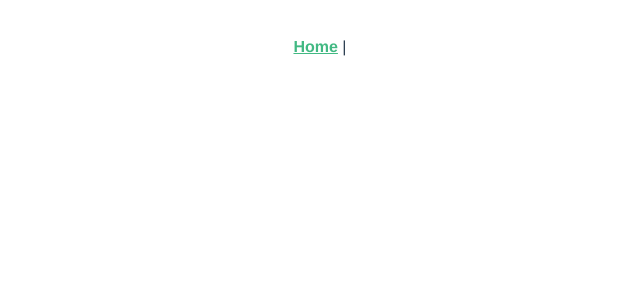
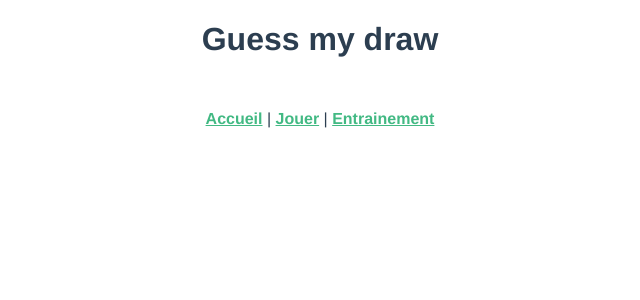
Before and after one commit to WilliamCaouette/efc_devw, a Vue app: page / in a window 1280 px wide. Shown: the top 300 px of the page, without its empty margins (320-960 px from the left). Built offline with nearby package versions, Linux system fonts and the light colour scheme.

Commit message:
changement

```diff
--- a/src/App.vue
+++ b/src/App.vue
@@ -1,7 +1,5 @@
 <template>
-  <div id="nav">
-    <router-link to="/">Home</router-link> |
-  </div>
+
   <router-view/>
 </template>
 
--- /dev/null
+++ b/src/components/NavBar.vue
@@ -0,0 +1,18 @@
+<template>
+  <div id="nav">
+    <router-link to="/">Accueil</router-link> |
+    <router-link to="/">Jouer</router-link> |
+    <router-link to="/">Entrainement</router-link>
+  <router-view/>
+  </div>
+</template>
+
+<script>
+export default {
+
+}
+</script>
+
+<style>
+
+</style>
--- a/src/views/Home.vue
+++ b/src/views/Home.vue
@@ -1,12 +1,15 @@
 <template>
   <div class="home">
+    <h1>Guess my draw</h1>
   </div>
+  <nav-bar></nav-bar>
 </template>
 
 <script>
-// @ is an alias to /src
+import NavBar from '../components/NavBar.vue'
 
 export default {
+  components: {NavBar },
   name: 'Home',
 }
 </script>
```
